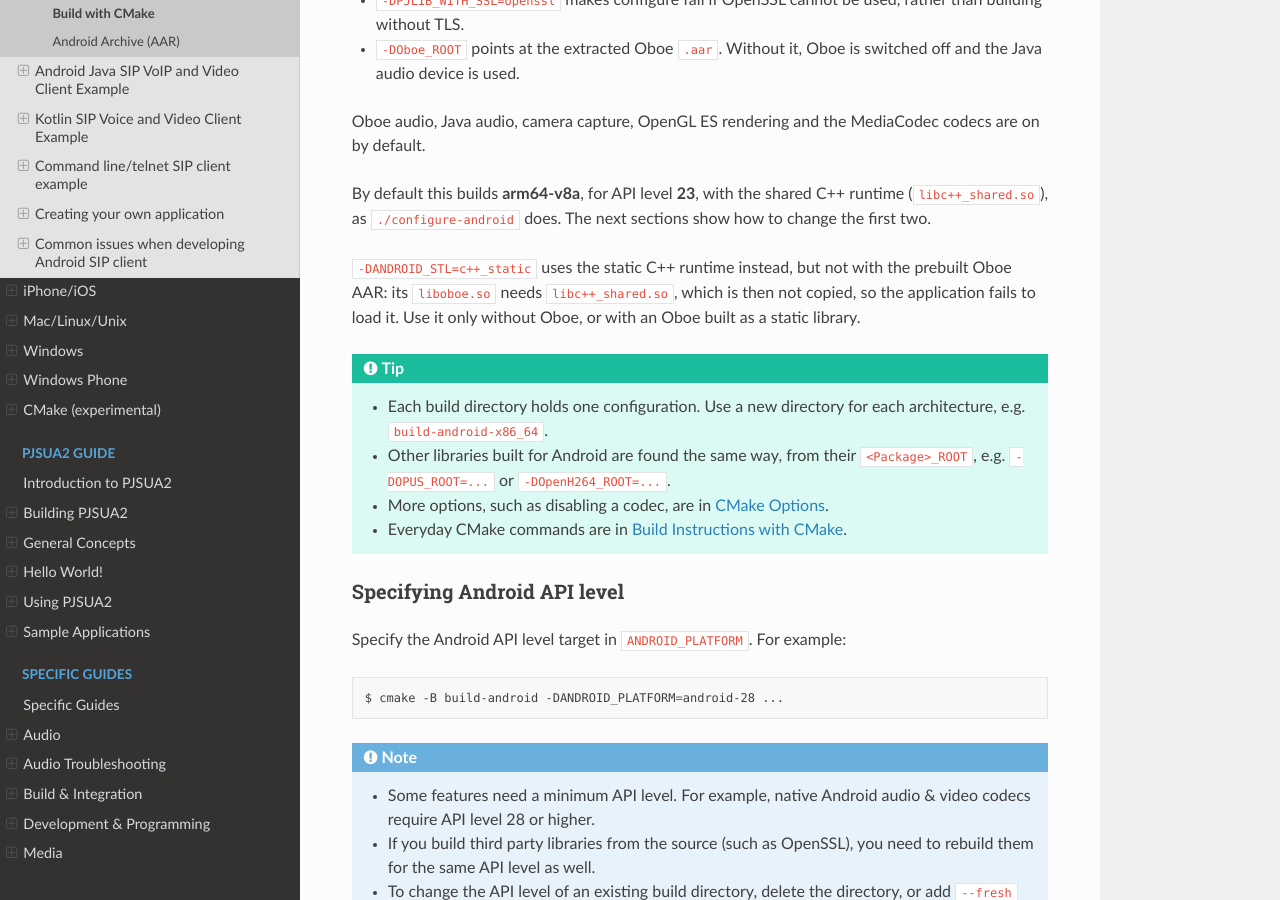
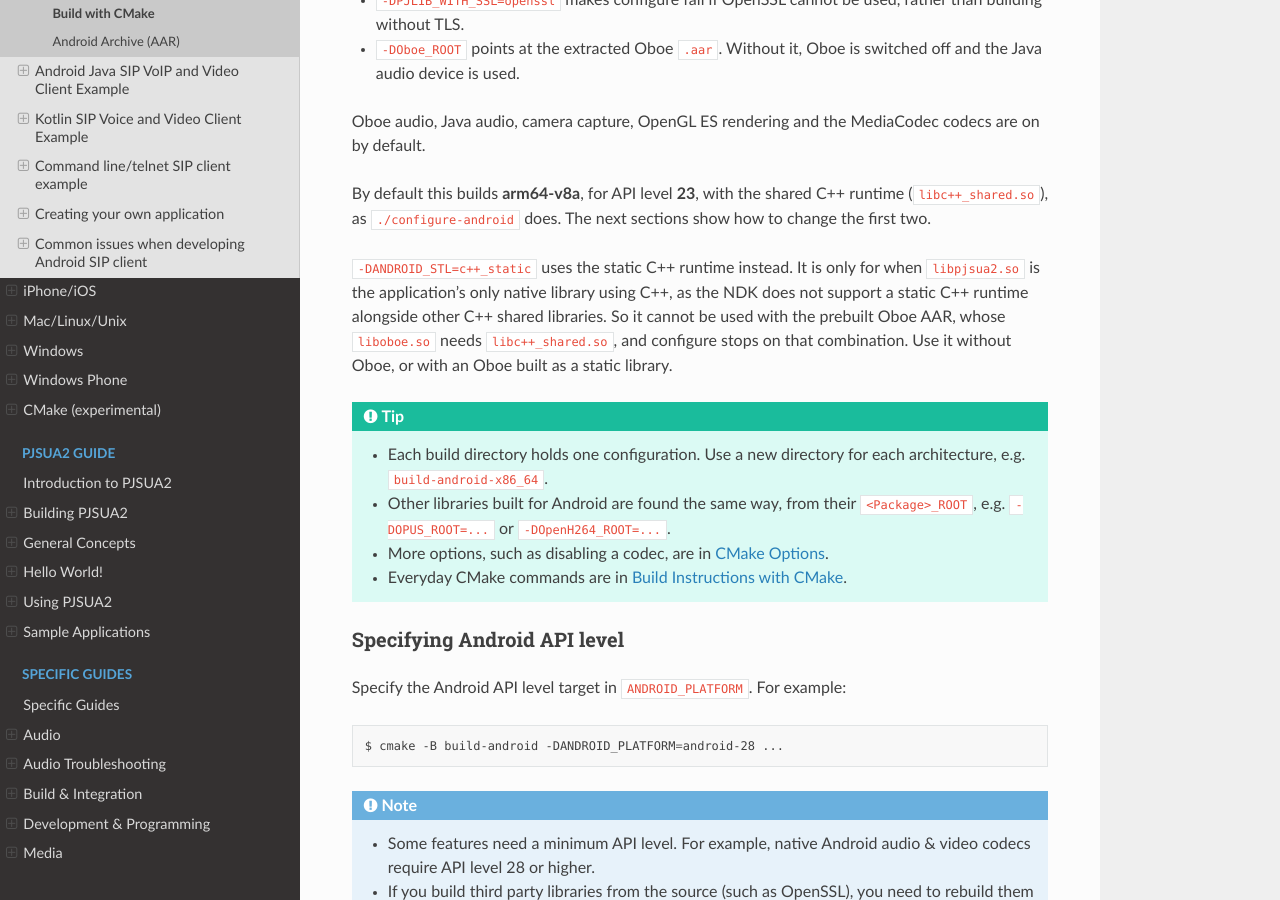
Before and after one commit to pjsip/pjproject_docs, a Sphinx documentation site: the page built from docs/source/get-started/android/build_cmake.rst, in a window 1280 px wide and 900 px high, scrolled down 1731 px. Built offline with Sphinx 7.4.7 and the Read the Docs theme 3.1.0, drawn with Linux system fonts in a browser that asks for light colours; the version number could not be read and is left out.

Commit message:
Android: c++_static only with no other C++ shared library
Following pjsip/pjproject#5415, where configure now stops on the
static C++ runtime with a shared Oboe.

```diff
--- a/docs/source/get-started/android/build_cmake.rst
+++ b/docs/source/get-started/android/build_cmake.rst
@@ -80,9 +80,11 @@ By default this builds **arm64-v8a**, for API level **23**, with the shared C++
 (``libc++_shared.so``), as ``./configure-android`` does. The next sections show how to change
 the first two.
 
-``-DANDROID_STL=c++_static`` uses the static C++ runtime instead, but not with the prebuilt Oboe
-AAR: its ``liboboe.so`` needs ``libc++_shared.so``, which is then not copied, so the application
-fails to load it. Use it only without Oboe, or with an Oboe built as a static library.
+``-DANDROID_STL=c++_static`` uses the static C++ runtime instead. It is only for when
+``libpjsua2.so`` is the application's only native library using C++, as the NDK does not support a
+static C++ runtime alongside other C++ shared libraries. So it cannot be used with the prebuilt
+Oboe AAR, whose ``liboboe.so`` needs ``libc++_shared.so``, and configure stops on that combination.
+Use it without Oboe, or with an Oboe built as a static library.
 
 .. tip::
 
```
